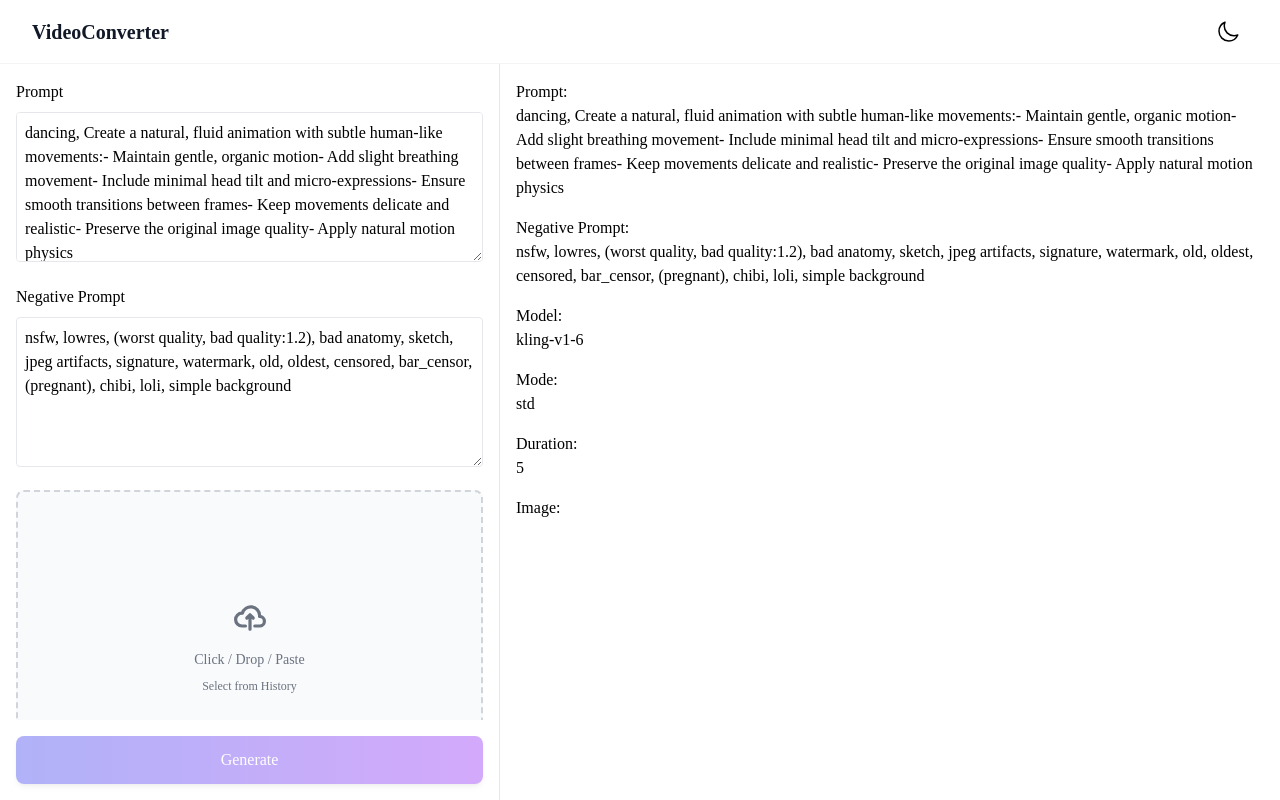
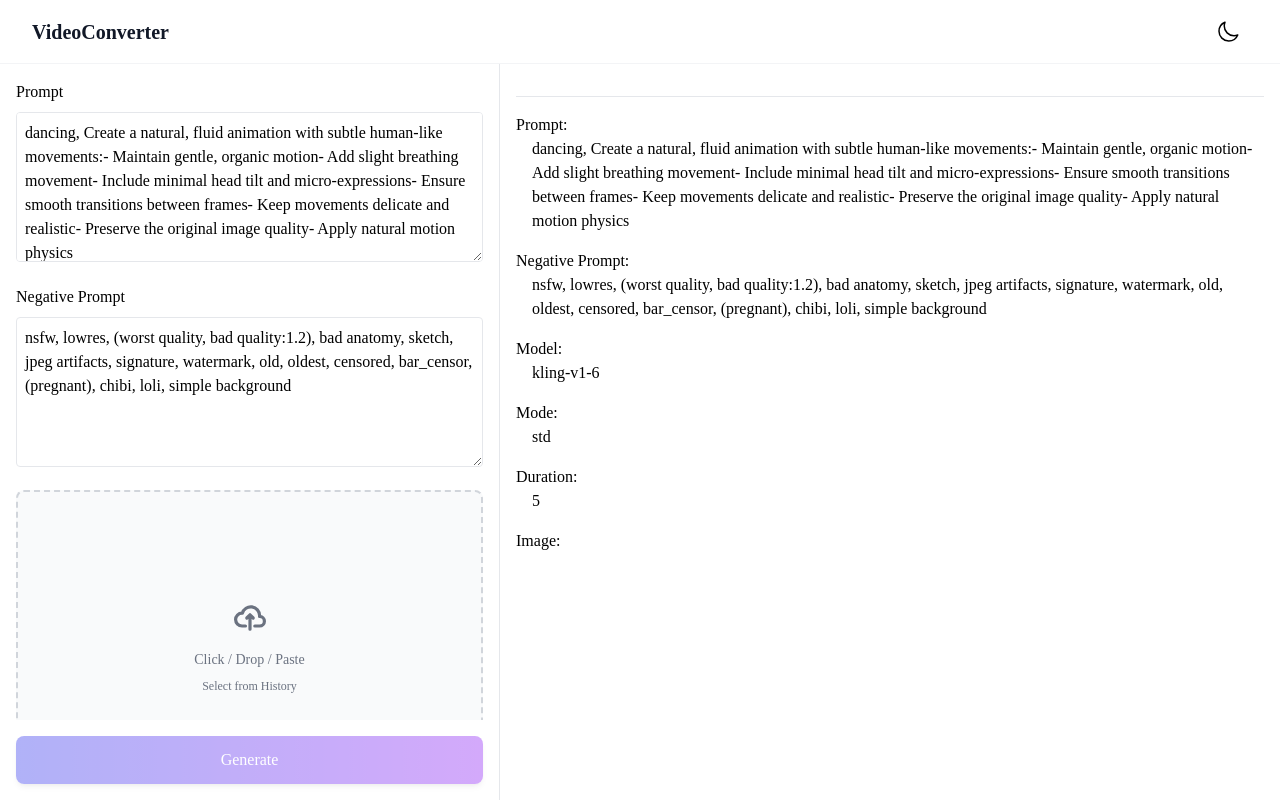
Before and after one commit to smartvain/NovaClip, a Next.js app: page / in a window 1280 px wide. Built offline with nearby package versions, Linux system fonts and the light colour scheme.

Commit message:
degub: デバックエリアを明確にしておく

```diff
--- a/src/components/ui/VideoConverter/VideoConverter.tsx
+++ b/src/components/ui/VideoConverter/VideoConverter.tsx
@@ -220,54 +220,74 @@ export function VideoConverter() {
       </div>
 
       <div className="flex-grow p-4 overflow-y-auto">
-        <div>
-          <h3>Prompt:</h3>
-          {prompt}
-        </div>
-        <div className="mt-4">
-          <h3>Negative Prompt:</h3>
-          {negative_prompt}
-        </div>
-        <div className="mt-4">
-          <h3>Model:</h3>
-          {model.value}
-        </div>
-        <div className="mt-4">
-          <h3>Mode:</h3>
-          {mode.value}
-        </div>
-        <div className="mt-4">
-          <h3>Duration:</h3>
-          {duration.value}
-        </div>
-        <div className="mt-4">
-          <h3>Image:</h3>
-          {imageUrl}
-        </div>
-
         {error && <div className="text-red-500 mt-4">{error}</div>}
 
         {isLoading && <div className="mt-4">動画を生成中です。しばらくお待ちください...</div>}
 
         {videoUrl && (
-          <div className="mt-4">
-            <h3 className="mb-2">生成された動画:</h3>
-            <video controls autoPlay loop className="w-full max-w-2xl">
-              <source src={videoUrl} type="video/mp4" />
-              お使いのブラウザは動画の再生に対応していません。
-            </video>
+          <div className="mt-8 bg-gray-50 rounded-lg p-6 shadow-sm">
+            <h3 className="text-lg font-medium text-gray-900 mb-4">生成された動画</h3>
+            <div className="relative rounded-lg overflow-hidden bg-black">
+              <video controls autoPlay loop className="w-full max-w-2xl mx-auto">
+                <source src={videoUrl} type="video/mp4" />
+                お使いのブラウザは動画の再生に対応していません。
+              </video>
+            </div>
 
-            <div className="mt-2">
+            <div className="mt-4 flex justify-end">
               <a
                 href={videoUrl}
                 download="generated-video.mp4"
-                className="text-blue-500 hover:text-blue-700"
+                className="inline-flex items-center px-4 py-2 rounded-md text-sm font-medium text-white bg-indigo-600 hover:bg-indigo-700 transition-colors duration-200"
               >
+                <svg
+                  className="w-4 h-4 mr-2"
+                  fill="none"
+                  stroke="currentColor"
+                  viewBox="0 0 24 24"
+                  xmlns="http://www.w3.org/2000/svg"
+                >
+                  <path
+                    strokeLinecap="round"
+                    strokeLinejoin="round"
+                    strokeWidth={2}
+                    d="M4 16v1a3 3 0 003 3h10a3 3 0 003-3v-1m-4-4l-4 4m0 0l-4-4m4 4V4"
+                  />
+                </svg>
                 動画をダウンロード
               </a>
             </div>
           </div>
         )}
+
+        {/* デバッグ用 */}
+        <div className="border-t border-gray-200 my-4"></div>
+        <div>
+          <div>
+            <h3>Prompt:</h3>
+            <div className="ml-4">{prompt}</div>
+          </div>
+          <div className="mt-4">
+            <h3>Negative Prompt:</h3>
+            <div className="ml-4">{negative_prompt}</div>
+          </div>
+          <div className="mt-4">
+            <h3>Model:</h3>
+            <div className="ml-4">{model.value}</div>
+          </div>
+          <div className="mt-4">
+            <h3>Mode:</h3>
+            <div className="ml-4">{mode.value}</div>
+          </div>
+          <div className="mt-4">
+            <h3>Duration:</h3>
+            <div className="ml-4">{duration.value}</div>
+          </div>
+          <div className="mt-4">
+            <h3>Image:</h3>
+            <div className="ml-4">{imageUrl}</div>
+          </div>
+        </div>
       </div>
     </div>
   )
```
